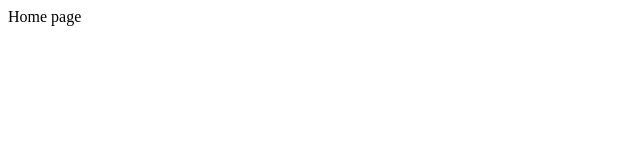
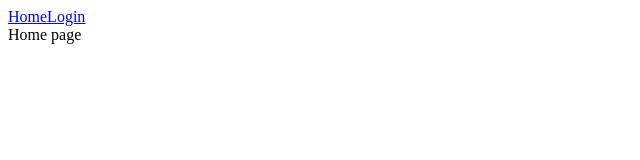
Before and after one commit to BorislavBenderov/posts-app, a React (Create React App) app: page / in a window 1280 px wide. Shown: the top 160 px of the page, without its empty margins (0-640 px from the left). Built offline with nearby package versions, Linux system fonts and the light colour scheme.

Commit message:
Render Navbar

```diff
--- a/src/App.tsx
+++ b/src/App.tsx
@@ -1,4 +1,5 @@
 import { BrowserRouter, Routes, Route } from "react-router-dom";
+import { Navbar } from "./components/navbar";
 import { Login } from "./pages/login";
 import { Main } from "./pages/main";
 
@@ -6,6 +7,7 @@ function App() {
   return (
     <div className="App">
       <BrowserRouter>
+        <Navbar />
         <Routes>
           <Route path="/" element={<Main />} />
           <Route path="/login" element={<Login />} />
```
